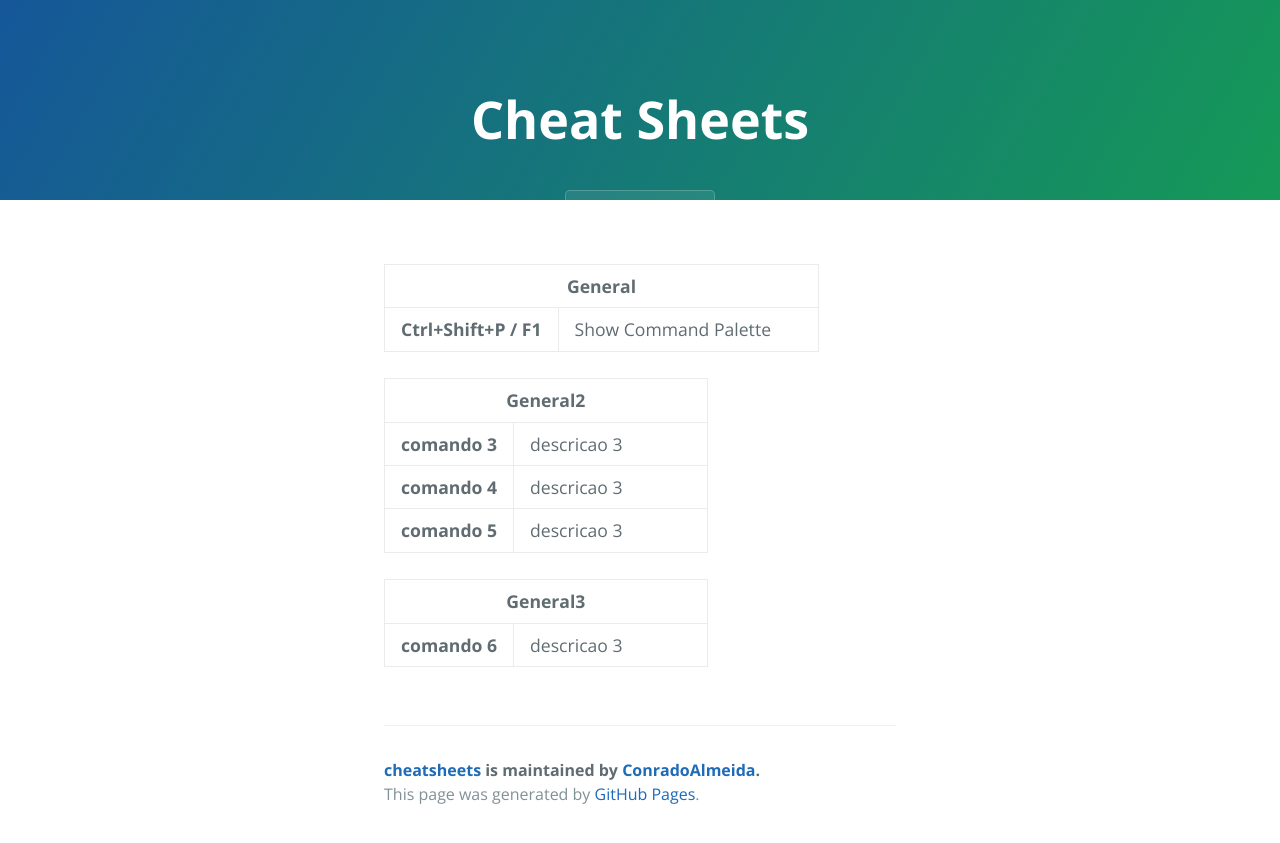
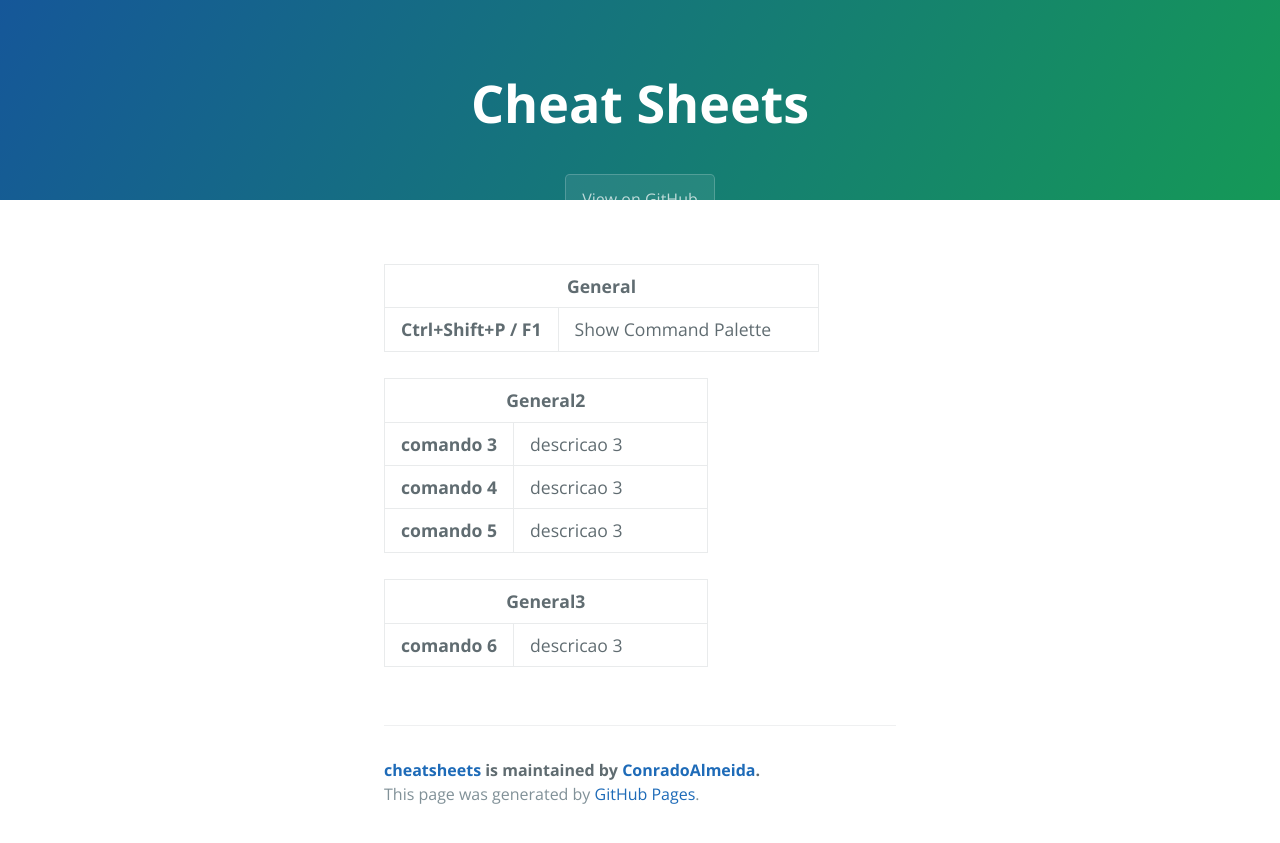
Before and after one commit to ConradoAlmeida/cheatsheets, a Jekyll site: the page built from index.html, in a window 1280 px wide. Shown: the top 843 px of the page. Built offline with Jekyll 4.4.1, drawn with Linux system fonts in a browser that asks for light colours; the repository's description, which GitHub fills in, is left out.

Commit message:
Update jekyll-theme-cayman.scss

```diff
--- a/_sass/jekyll-theme-cayman.scss
+++ b/_sass/jekyll-theme-cayman.scss
@@ -113,7 +113,7 @@ a {
   height: 200px;
 
   @include large {
-    padding: 5rem 6rem;
+    padding: 4rem 5rem;
   }
 
   @include medium {
```
